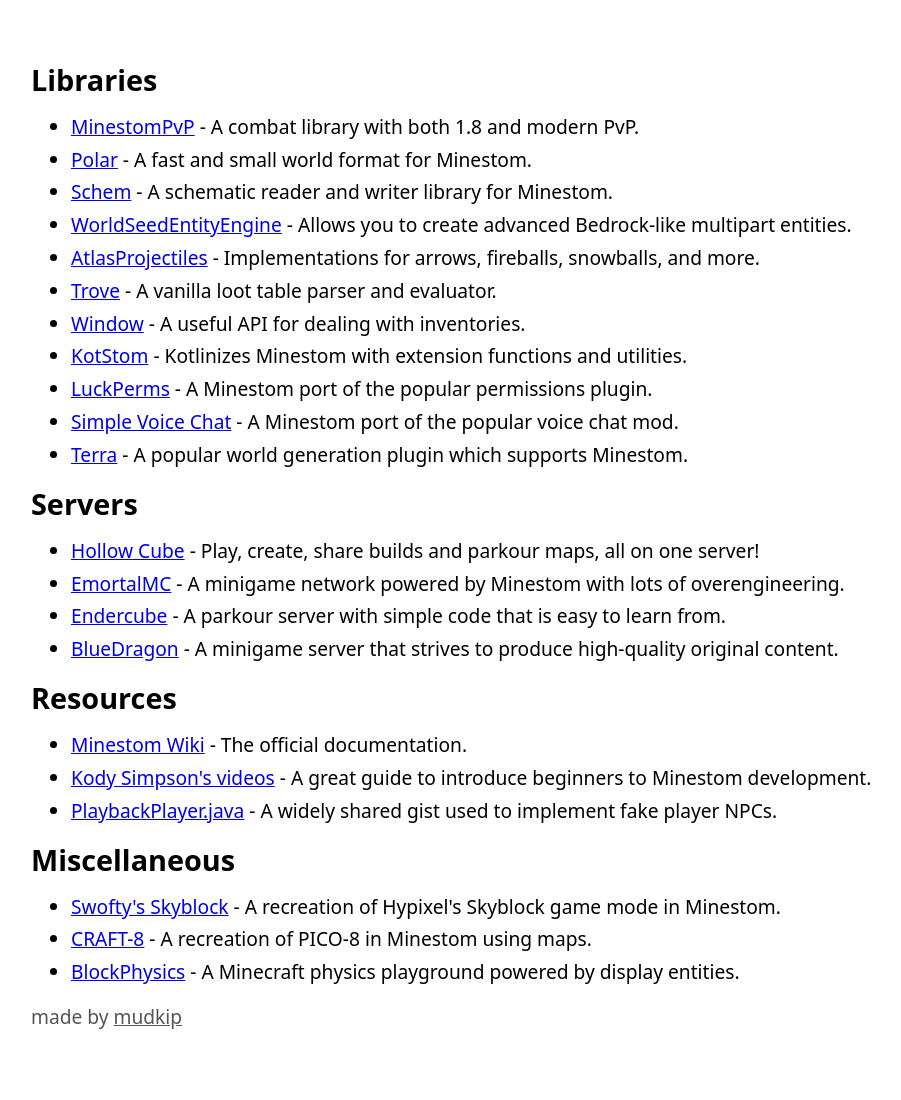
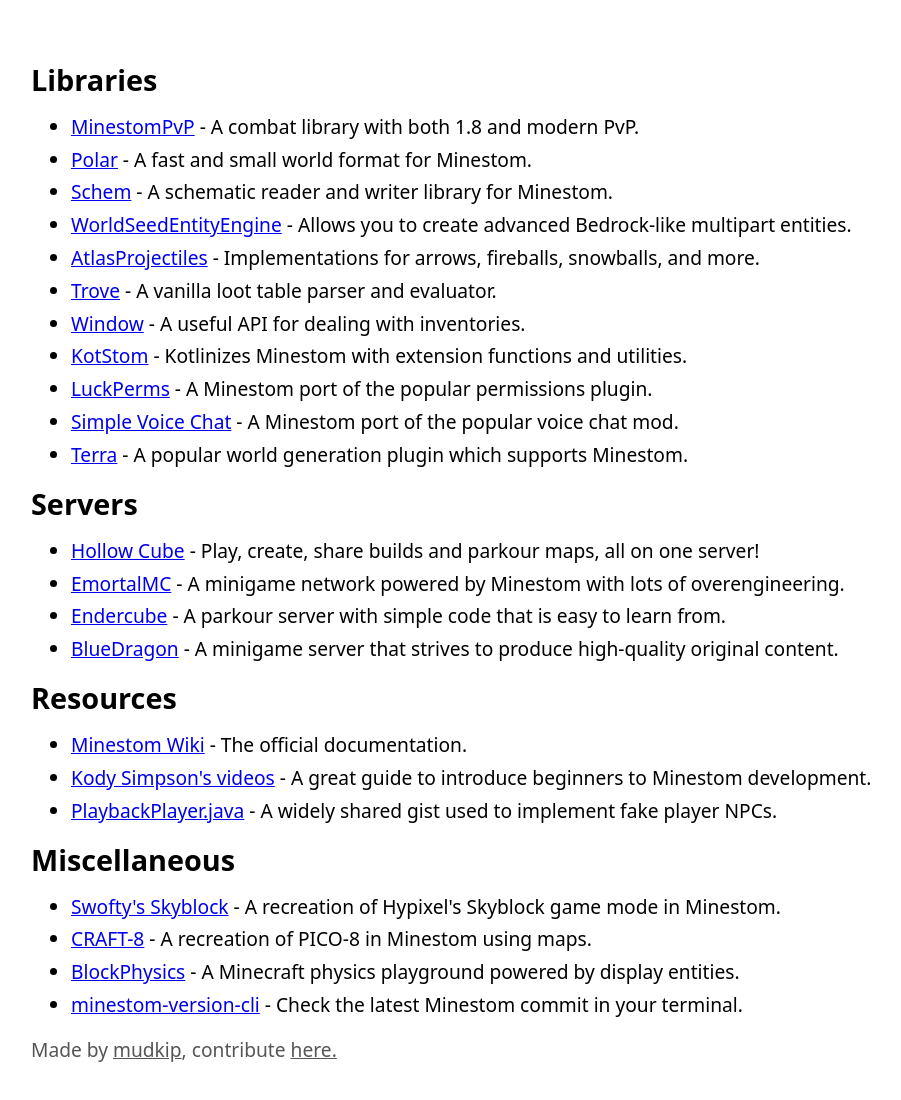
Before and after one commit to mudkipdev/minestom.rocks, an Astro site: page / in a window 1280 px wide. Shown: the whole page, without its empty margins (129-1030 px from the left). Built offline with nearby package versions, Linux system fonts and the light colour scheme; Astro itself is replaced by a stand-in of ours.

Commit message:
open the repo publicly

```diff
--- a/src/data.ts
+++ b/src/data.ts
@@ -10,6 +10,7 @@
 }
 
 export const data: Category[] = [
+    // Libraries which you can import and use in your Minestom server
     {
         title: "Libraries",
         items: [
@@ -70,6 +71,8 @@
             }
         ]
     },
+
+    // Publicly hosted servers which primarily use Minestom
     {
         title: "Servers",
         items: [
@@ -95,6 +98,8 @@
             }
         ]
     },
+
+    // Tutorials, guides, or anything that is helpful for Minestom development
     {
         title: "Resources",
         items: [
@@ -115,6 +120,8 @@
             }
         ]
     },
+
+    // Things that don't belong into any of the other categories, such as servers which are not hosted publicly
     {
         title: "Miscellaneous",
         items: [
@@ -132,6 +139,11 @@
                 name: "BlockPhysics",
                 description: "A Minecraft physics playground powered by display entities.",
                 link: "https://github.com/emortaldev/BlockPhysics"
+            },
+            {
+                name: "minestom-version-cli",
+                description: "Check the latest Minestom commit in your terminal.",
+                link: "https://github.com/cosrnic/minestom-version-cli"
             }
         ]
     }
--- a/src/pages/index.astro
+++ b/src/pages/index.astro
@@ -24,5 +24,5 @@
         </section>
     ))}
 
-    <p id="footer">made by <a href="https://mudkip.dev">mudkip</a></p>
+    <p id="footer">Made by <a href="https://mudkip.dev">mudkip</a>, contribute <a href="https://github.com/mudkipdev/minestom.rocks">here.</a></p>
 </Page>
```
Also changed, not shown: .github/README.md.
